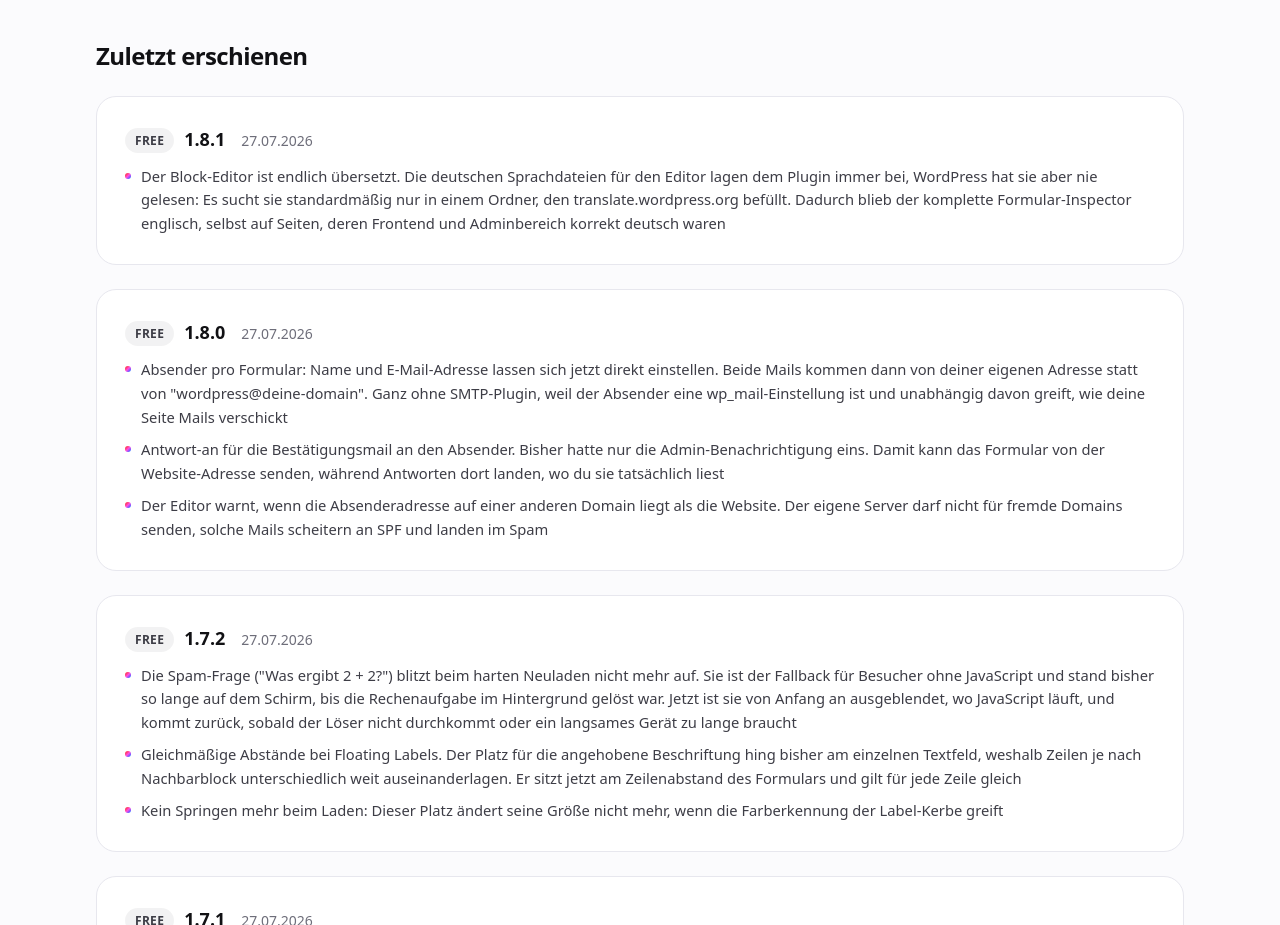
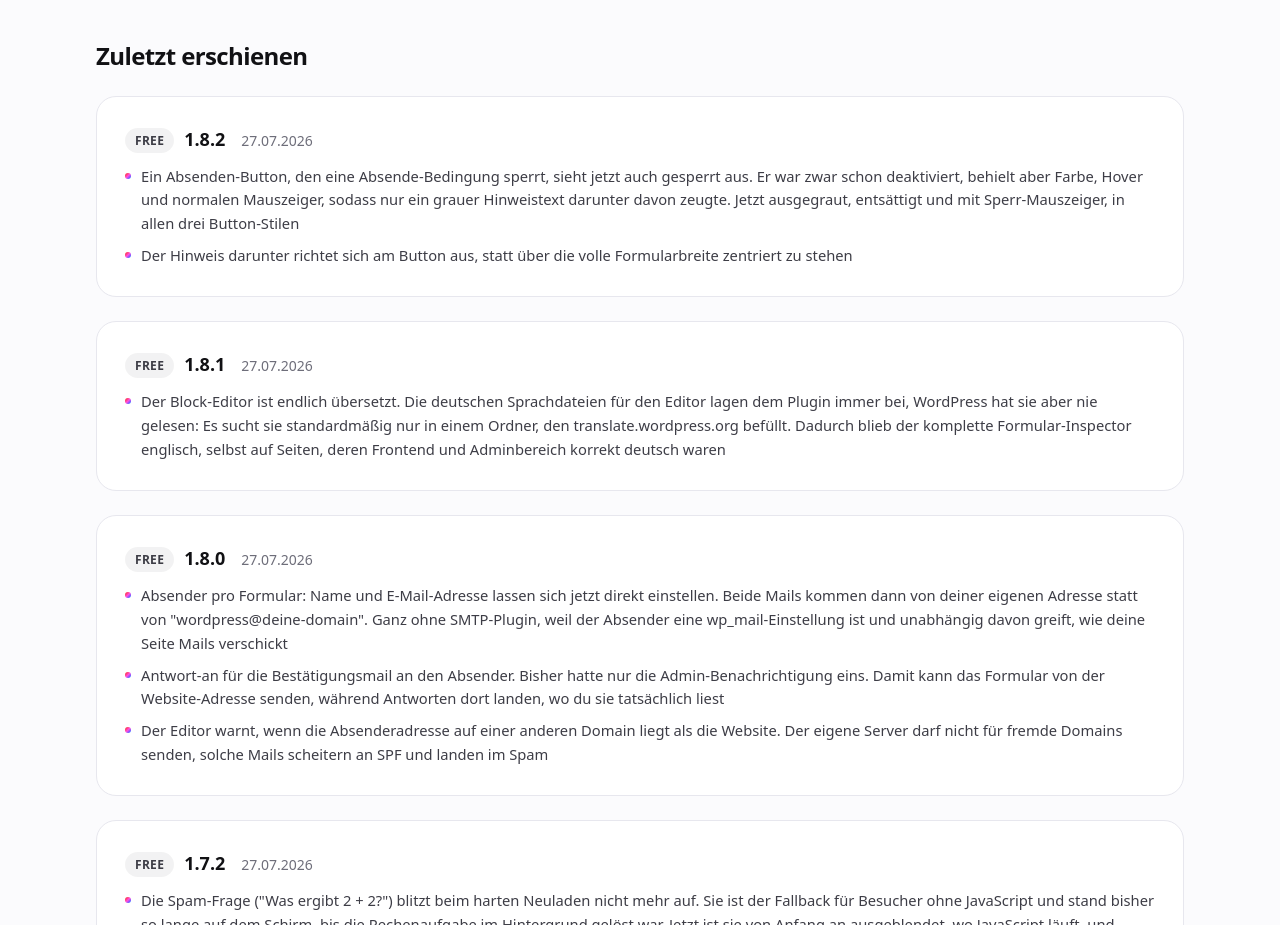
Before and after one commit to dennisbuchwald/flinkform.de, a Next.js app: page /roadmap in a window 1280 px wide. Shown: the part 1340-2265 px from the top of the page. Built offline with nearby package versions, Linux system fonts and the light colour scheme.

Commit message:
Document 1.8.2: gated submit button now looks disabled

```diff
--- a/app/roadmap/page.tsx
+++ b/app/roadmap/page.tsx
@@ -59,6 +59,15 @@ const geplant = [
  * Versionsnummer bündeln, zu der es nicht gehört.
  */
 const changelog = [
+  {
+    bereich: "Free",
+    version: "1.8.2",
+    date: "27.07.2026",
+    items: [
+      "Ein Absenden-Button, den eine Absende-Bedingung sperrt, sieht jetzt auch gesperrt aus. Er war zwar schon deaktiviert, behielt aber Farbe, Hover und normalen Mauszeiger, sodass nur ein grauer Hinweistext darunter davon zeugte. Jetzt ausgegraut, entsättigt und mit Sperr-Mauszeiger, in allen drei Button-Stilen",
+      "Der Hinweis darunter richtet sich am Button aus, statt über die volle Formularbreite zentriert zu stehen",
+    ],
+  },
   {
     bereich: "Free",
     version: "1.8.1",
--- a/lib/site.ts
+++ b/lib/site.ts
@@ -6,7 +6,7 @@ export const GITHUB_URL = "https://github.com/dennisbuchwald/Flinkform";
 export const DEMO_URL = "https://demo.flinkform.de"; // Platzhalter, Demo-Instanz folgt
 export const CONTACT_MAIL = "dennis@dbw-media.de";
 
-export const FREE_VERSION = "1.8.1";
+export const FREE_VERSION = "1.8.2";
 export const PRO_VERSION = "1.2.1";
 export const FACTS_UPDATED = "2026-07-27";
 
```
